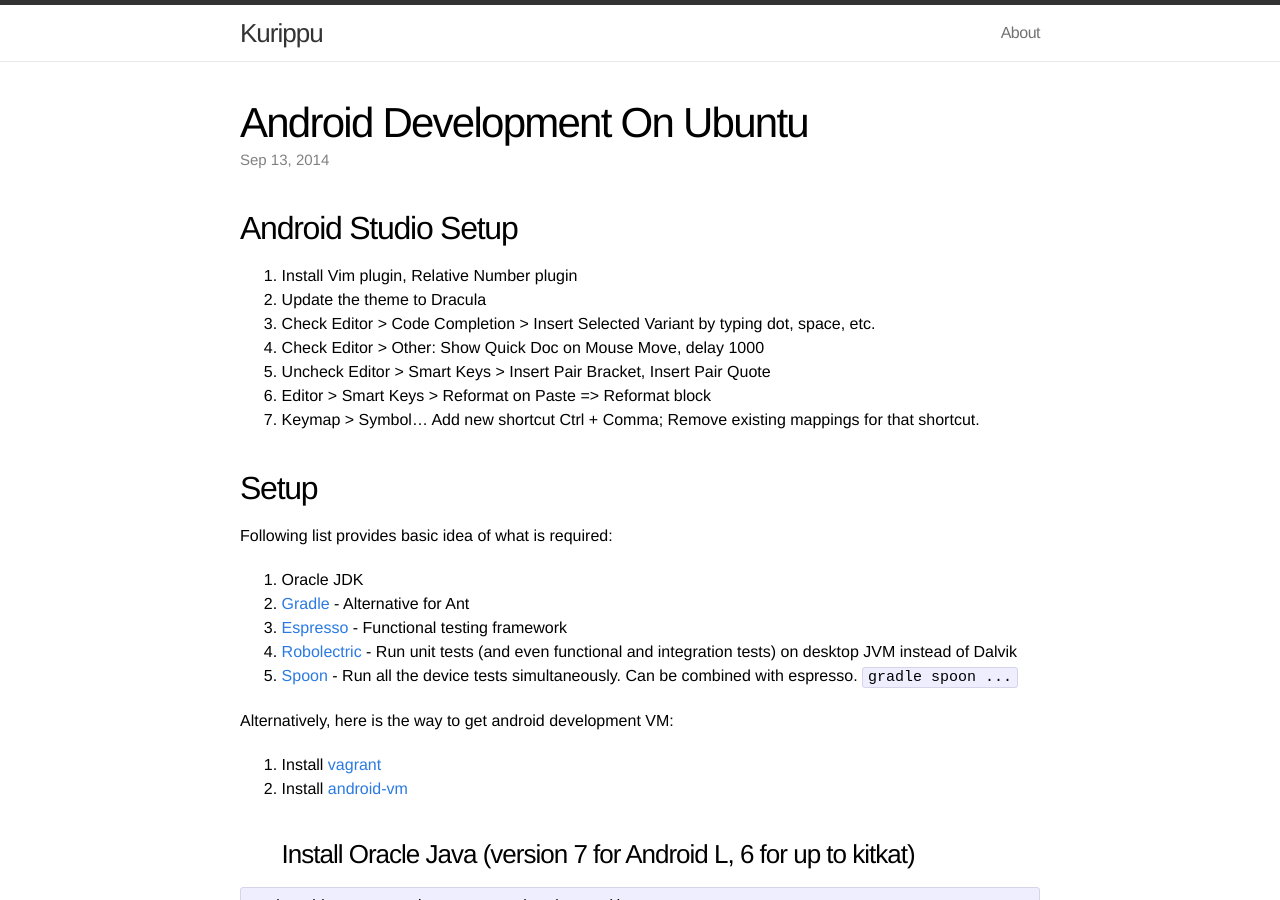
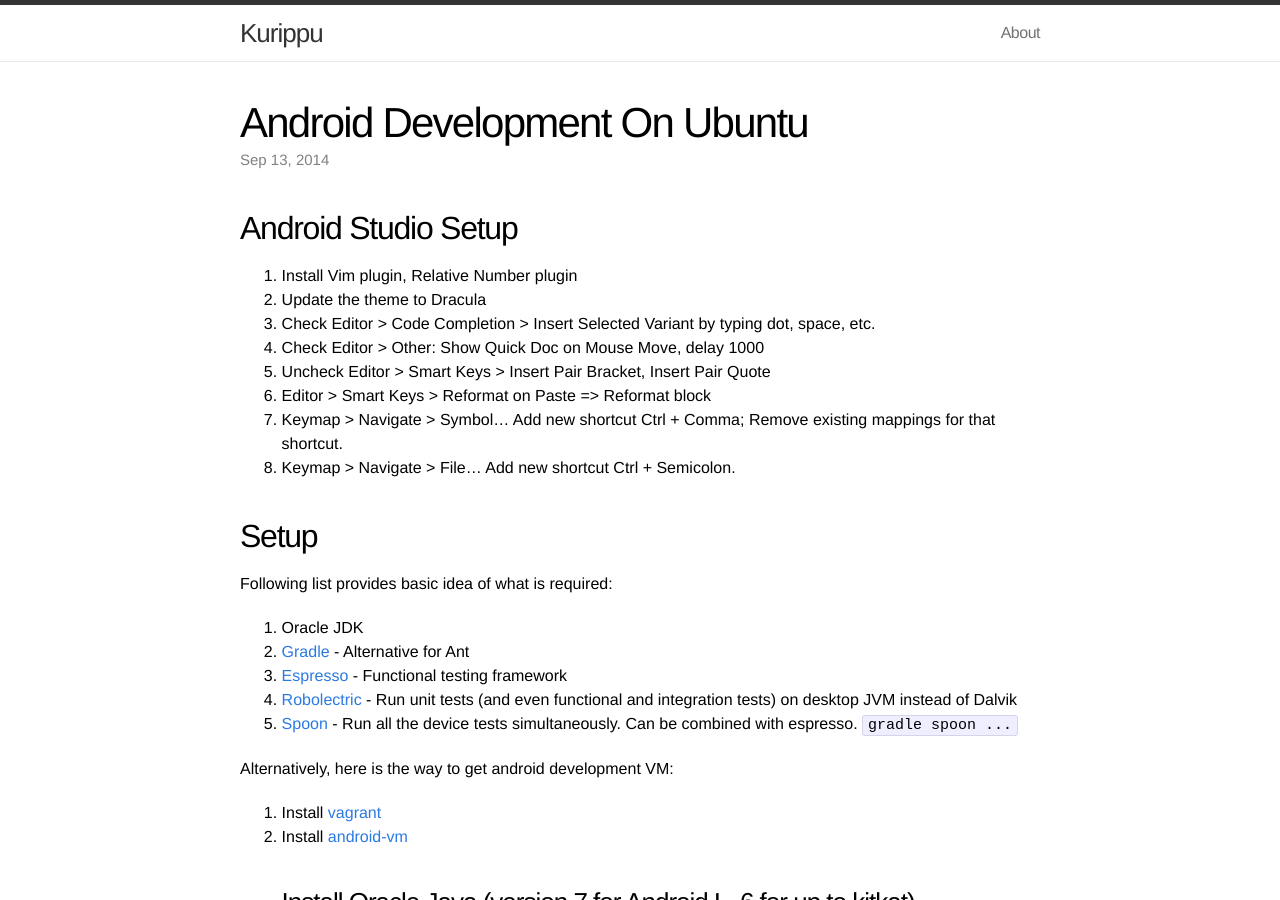
Before and after one commit to ananthp/kurippu, a Jekyll site: the page built from _posts/2014-09-13-android-development-on-ubuntu.md, in a window 1280 px wide and 900 px high. Built offline with Jekyll 4.4.1, drawn with Linux system fonts in a browser that asks for light colours.

Commit message:
keymap update for android studio for navigating to file

```diff
--- a/_posts/2014-09-13-android-development-on-ubuntu.md
+++ b/_posts/2014-09-13-android-development-on-ubuntu.md
@@ -13,7 +13,8 @@ categories: dev linux
 1. Check Editor > Other: Show Quick Doc on Mouse Move, delay 1000
 1. Uncheck Editor > Smart Keys > Insert Pair Bracket, Insert Pair Quote
 1. Editor > Smart Keys > Reformat on Paste => Reformat block
-1. Keymap > Symbol... Add new shortcut Ctrl + Comma; Remove existing mappings for that shortcut.
+1. Keymap > Navigate > Symbol... Add new shortcut Ctrl + Comma; Remove existing mappings for that shortcut.
+1. Keymap > Navigate > File... Add new shortcut Ctrl + Semicolon.
 
 ## Setup
 
```
